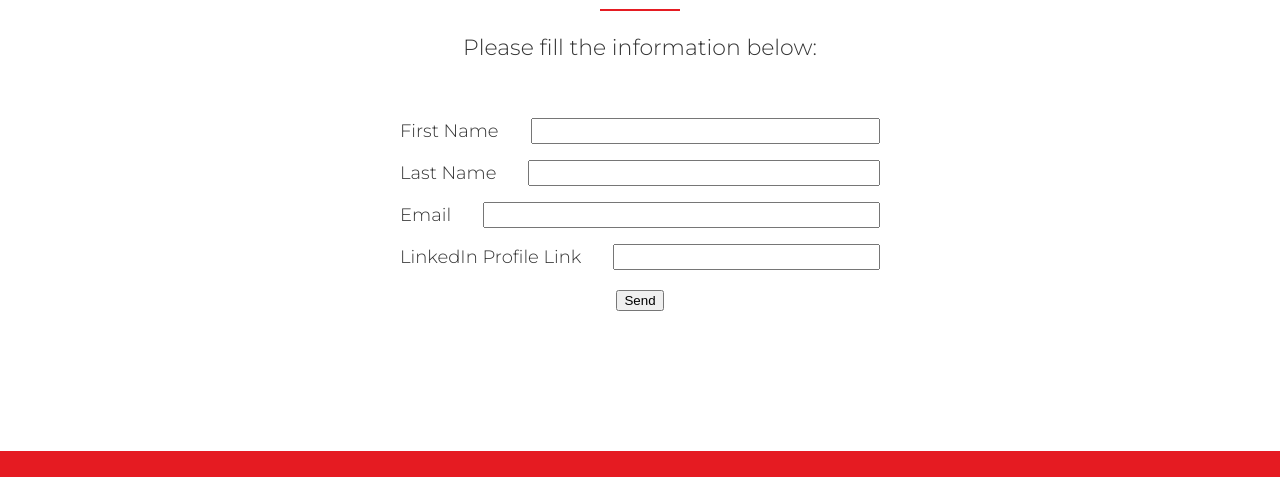
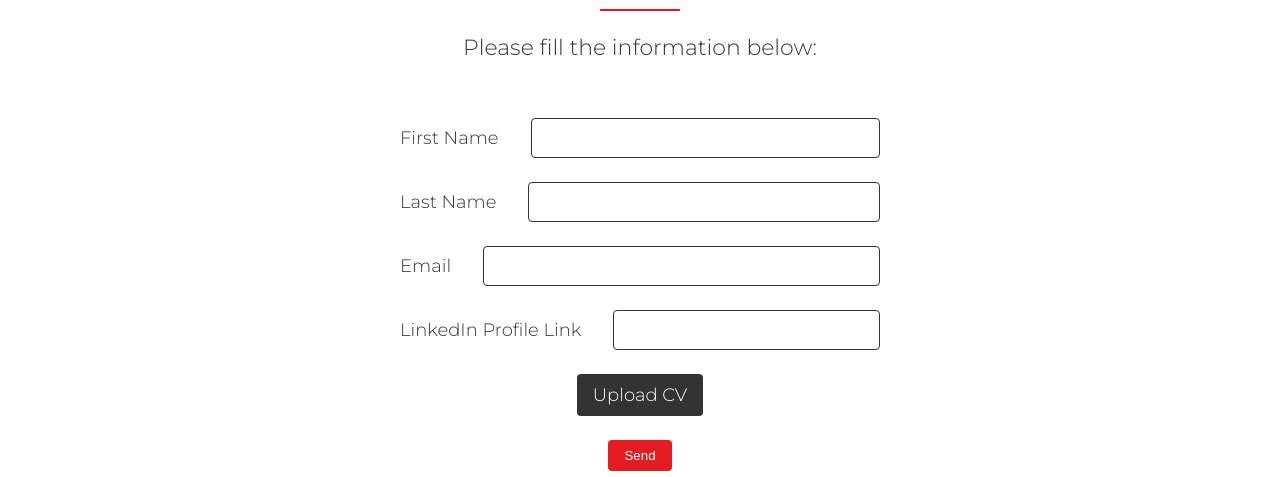
Before and after one commit to Brava-Lab/bravalab.com, a Gatsby site: page /carrers in a window 1280 px wide. Shown: the part 649-1126 px from the top of the page. Built offline with nearby package versions, Linux system fonts and the light colour scheme; Gatsby itself is replaced by a stand-in of ours.

Commit message:
Add form styling

```diff
--- a/src/components/button/button.component.js
+++ b/src/components/button/button.component.js
@@ -4,10 +4,19 @@ import React from "react"
 
 import styles from "./button.module.scss"
 
-const Button = ({ text, to, className, ...rest }) => (
-  <Link className={cx(styles.root, className)} to={to} {...rest}>
-    {text}
-  </Link>
-)
+const Button = ({
+  text,
+  to,
+  className,
+  ...rest
+}) => {
+  const Root = to ? Link : 'button';
+
+  return (
+    <Root className={cx(styles.root, className)} to={to ? to : null} {...rest}>
+      {text}
+    </Root>
+  )
+}
 
 export default Button
--- a/src/components/contact-form/contact-form.component.js
+++ b/src/components/contact-form/contact-form.component.js
@@ -1,27 +1,36 @@
+import { default as cx } from "classnames"
 import React from "react"
 
 import styles from "./contact-form.module.scss"
+import Button from "../button/button.component"
 
 const ContactForm = ({ withLinkedIn }) => {
   return (
-    <form className={ styles.form }>
-      <div className={ styles.group }>
-        <label className={styles.label} for="firstName">First Name</label>
-        <input className={styles.input} id="firstName" type="text"/>
-      </div>
-      <div className={styles.group}>
-        <label className={styles.label} for="lastName">Last Name</label>
-        <input className={styles.input} id="lastName" type="text"/>
-      </div>
-      <div className={styles.group}>
-        <label className={styles.label} for="email">Email</label>
-        <input className={styles.input} id="email" type="email"/>
-      </div>
-      { withLinkedIn ? <div className={styles.group}>
-        <label className={styles.label} for="linkedIn">LinkedIn Profile Link</label>
-        <input className={styles.input} id="linkedIn" type="text"/>
-      </div> : null }
-      <button type="submit">Send</button>
+    <form className={styles.form} action="https://getform.io/f/1195f84d-daeb-426f-be0f-0794eee51526" method="POST" encType="multipart/form-data">
+        <label className={styles.label}>
+          First Name
+          <input className={styles.input} name="firstName" type="text" />
+        </label>
+        <label className={styles.label}>
+          Last Name
+          <input className={styles.input} name="lastName" type="text" />
+        </label>
+        <label className={styles.label}>
+          Email
+          <input className={styles.input} name="email" type="email" />
+        </label>
+
+      { withLinkedIn ? <label className={styles.label}>
+          LinkedIn Profile Link
+          <input className={styles.input} name="linkedIn" type="text" />
+        </label> : null }
+
+      { withLinkedIn ? <label className={ styles.fileLabel }>
+          Upload CV
+          <input className={ styles.fileInput } name="cv" type="file" />
+        </label> : null }
+
+      <Button className={ styles.button } type="submit" text="Send"/>
     </form>
   )
 }
--- a/src/components/contact-form/contact-form.module.scss
+++ b/src/components/contact-form/contact-form.module.scss
@@ -5,16 +5,48 @@
   padding-top: 32px;
 }
 
-.group {
-  margin-bottom: 16px;
+.label {
   display: flex;
-}
-
-.label {
-
+  margin-bottom: 24px;
+  line-height: 40px;
 }
 
 .input {
   margin-left: 32px;
   flex: 1;
+  height: 40px;
+  border-radius: 4px;
+  border: 1px solid #333333;
 }
+
+.fileInput {
+  border: none;
+	width: 0.1px;
+	height: 0.1px;
+	opacity: 0;
+	overflow: hidden;
+	position: absolute;
+	z-index: -1;
+}
+
+.fileLabel {
+  display: block;
+  color: #FFF;
+  border: none;
+  padding: 8px 16px;
+  border-radius: 4px;
+  width: fit-content;
+  margin: 0 auto;
+  color: white;
+  background-color: #333333;
+  cursor: pointer;
+}
+
+.fileLabel:focus,
+.fileLabel:hover {
+    background-color: black;
+}
+
+.button {
+  margin-top: 24px;
+}
```
